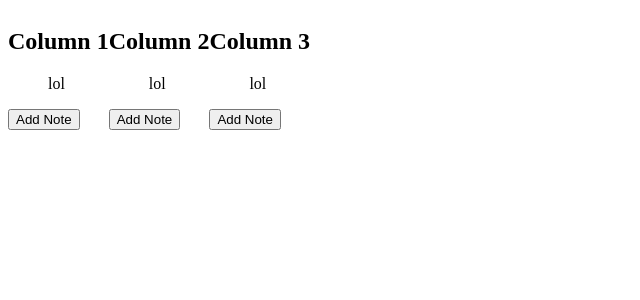
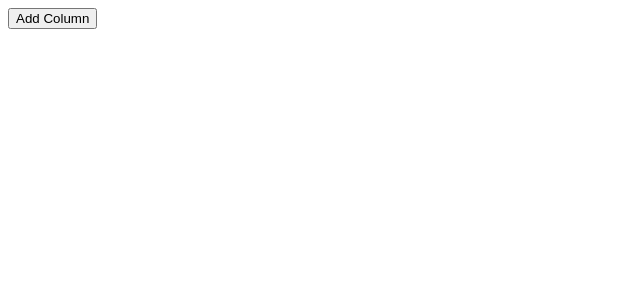
Before and after one commit to stickmanbob/Delegando, a React (Create React App) app: page / in a window 1280 px wide. Shown: the top 300 px of the page, without its empty margins (0-640 px from the left). Built offline with nearby package versions, Linux system fonts and the light colour scheme.

Commit message:
Add create columns button and Modal

```diff
--- a/src/components/board.jsx
+++ b/src/components/board.jsx
@@ -1,32 +1,43 @@
 import React from 'react';
 import {connect} from 'react-redux';
 import Column from './column';
-// import { createColumn } from '../actions/column_actions';
+import { createColumn } from '../actions/column_actions';
 
 class Board extends React.Component {
 
     constructor(props){
-        super(props);
+				super(props);
+
+				this.createColumn = this.createColumn.bind(this);
     }
 
     renderColumns(columns){
         return (
-            columns.map((col)=>{
+            columns.map((col,idx)=>{
                 return(
-                   <Column title={col.title}/>
+                   <Column title={col.title} key={idx}/>
                 )
             })
         )
-    }
+		}
 
+		createColumn(){
+			let newColumn = {
+				title: "New Column",
+				notes: []
+			}
+
+			this.props.board.columns.push(this.props.nextColId);
+			this.props.createColumn(newColumn);
+		}
 
     render(){
         let columnsIds = this.props.board.columns;
         let columns = columnsIds.map((id)=> this.props.allColumns[id]);
 
         return(
-            <section class="board">
-
+            <section className="board">
+							<button onClick={this.createColumn}>Add Column</button>
 							<div className="columns">
 								{this.renderColumns(columns)}
 							</div>
@@ -44,8 +55,10 @@ function mSTP(state,ownProps){
     }
 }
 
-// function mDTP(dispatch){
-//     createColumn: (column) => dispatch(createColumn(column));
-// }
+function mDTP(dispatch){
+	return {
+		createColumn: (column) => dispatch(createColumn(column)),
+	}
+}
 
-export default connect (mSTP,null)(Board);
+export default connect (mSTP,mDTP)(Board);
--- a/src/components/column.jsx
+++ b/src/components/column.jsx
@@ -16,10 +16,9 @@ class Column extends React.Component {
   }
 
   render() {
-    // debugger;
     const { notes } = this.props;
-    let realNotes = notes.map((note) => <Note note={note}></Note>);
-    // debugger;
+		let realNotes = notes.map((note) => <Note note={note}></Note>);
+
     return (
       <div>
 				<h2>{this.props.title}</h2>
@@ -31,7 +30,6 @@ class Column extends React.Component {
 }
 
 const mapStateToProps = (state, ownProps) => {
-  //   debugger;
   return {
     notes: Object.values(state.entities.notes),
   };
--- a/src/components/note.jsx
+++ b/src/components/note.jsx
@@ -6,7 +6,6 @@ class Note extends React.Component {
     super(props);
   }
   render() {
-    debugger;
     return <div>lol</div>;
   }
 }
--- a/src/index.js
+++ b/src/index.js
@@ -20,20 +20,11 @@ document.addEventListener("DOMContentLoaded", () => {
       boards:{
         1:{
           title: "My Board",
-          columns:[1,2,3]
+          columns:[]
         },
         nextId: 2,
       },
       columns:{
-        1:{
-          title:"Column 1"
-        },
-        2: {
-          title: "Column 2"
-        },
-        3: {
-          title: "Column 3"
-        },
         nextId: 1,
       },
       notes:{
--- a/src/reducers/columns_reducer.js
+++ b/src/reducers/columns_reducer.js
@@ -8,14 +8,17 @@ export default function columnsReducer(state={},action){
     switch(action.type){
         case CREATE_COLUMN:
             // First, let's get the next availible object id
-            let id = state.nextId;
+						let id = state.nextId;
+
+						// create our new column object
+						let column = Object.assign({},action.column,{id:id});
 
             //Duplicate the current state and add our new column object
             return Object.assign(
                 {},
                 state,
 
-                {[id]: action.column}, // Our new object, namespaced under its new id
+                {[id]: column}, // Our new object, namespaced under its new id
 
                 {nextId:id+1}) //Increment the next availible id by 1
         default:
--- /dev/null
+++ b/src/reducers/modal_reducer.js
@@ -0,0 +1,9 @@
+
+export default function modalReducer(state={}, action){
+		Object.freeze(state);
+
+		switch (action.type){
+			default:
+				return state;
+		}
+}
--- a/src/reducers/root_reducer.js
+++ b/src/reducers/root_reducer.js
@@ -1,8 +1,10 @@
 import { combineReducers } from "redux";
 import entitiesReducer from "./entities_reducer"
+import modalReducer from "./modal_reducer";
 
 const RootReducer = combineReducers({
-    entities: entitiesReducer
+		entities: entitiesReducer,
+		modal: modalReducer
 });
 
 export default RootReducer;
--- a/src/styles/index.css
+++ b/src/styles/index.css
@@ -1,5 +1,6 @@
 @import url("./note.css");
 @import url("./board.css");
+@import url("./modal.css");
 
 .App {
   font-family: sans-serif;
--- /dev/null
+++ b/src/styles/modal.css
@@ -0,0 +1,16 @@
+.modal-background {
+  position: fixed;
+  top: 0;
+  bottom: 0;
+  right: 0;
+  left: 0;
+  background: rgba(0, 0, 0, 0.5);
+  z-index: 10;
+  display: flex;
+  justify-content: center;
+  align-items: center;
+}
+
+.modal-child {
+	position: relative;
+}
```
Also changed, not shown: src/actions/modal_actions.js (added, +16 -0 lines), src/components/edit_column_form.jsx (added, +29 -0 lines), src/components/modal.jsx (added, +36 -0 lines).
